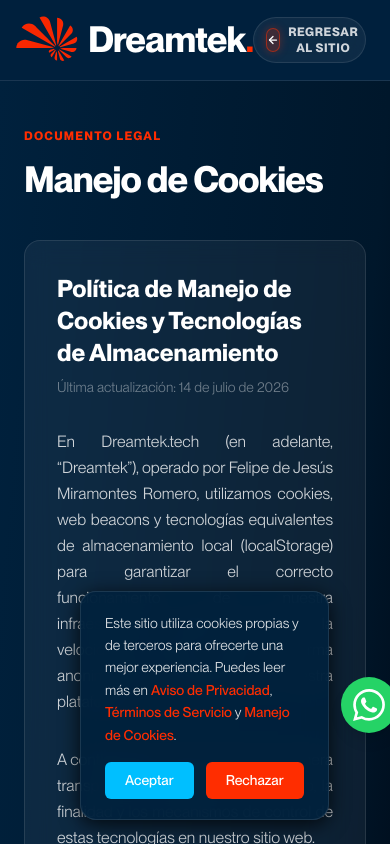
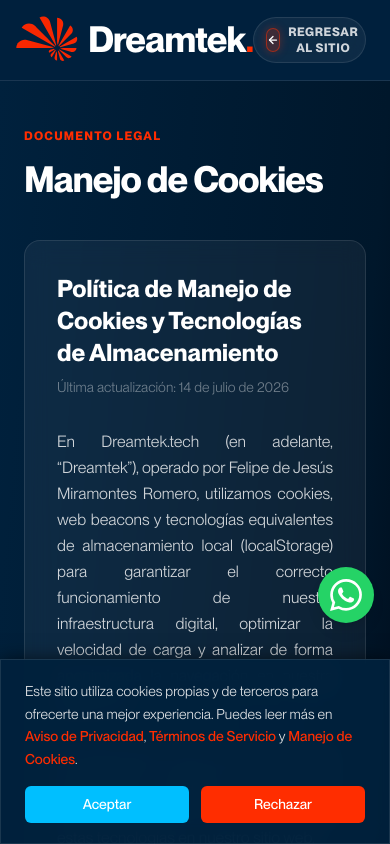
Before and after one commit to felipemiramontesr/dreamtek.tech, a Next.js app: page /cookies in a window 390 px wide. Shown: the top 844 px of the page. Built offline with nearby package versions, Linux system fonts and the light colour scheme.

Commit message:
style: Full-width solid cookie banner on mobile

```diff
--- a/src/app/cookieBanner.css
+++ b/src/app/cookieBanner.css
@@ -7,12 +7,12 @@
   display: flex;
   flex-direction: column;
   gap: 1rem;
-  background-color: rgba(255, 255, 255, 0.05); /* Matches glass-panel */
-  backdrop-filter: blur(12px); /* Matches glass-panel */
+  background-color: rgba(0, 33, 61, 1); /* Solid dark navy on mobile */
+  backdrop-filter: blur(12px);
   -webkit-backdrop-filter: blur(12px);
-  border: 1px solid rgba(255, 255, 255, 0.1); /* Matches glass-panel */
-  border-radius: 16px; /* Matches rounded-2xl */
-  box-shadow: 0 10px 30px rgba(0, 0, 0, 0.5);
+  border-top: 1px solid rgba(255, 255, 255, 0.1);
+  border-radius: 0; /* Full width on mobile */
+  box-shadow: 0 -10px 30px rgba(0, 0, 0, 0.5);
   animation: slide-up 0.5s cubic-bezier(0.16, 1, 0.3, 1) forwards;
   transition:
     background-color 0.3s ease,
@@ -43,6 +43,9 @@
     align-items: center;
     justify-content: space-between;
     gap: 2rem;
+    border-radius: 16px;
+    background-color: rgba(255, 255, 255, 0.05); /* Restore glassmorphism */
+    border: 1px solid rgba(255, 255, 255, 0.1);
   }
 }
 
--- a/src/components/layout/ClientWrapper.tsx
+++ b/src/components/layout/ClientWrapper.tsx
@@ -24,18 +24,18 @@ export function ClientWrapper({ children }: { children: React.ReactNode }) {
       {children}
       <Footer dict={dict} lang={lang} />
 
-      <div className="fixed bottom-6 left-0 w-full z-[100] pointer-events-none flex items-center min-h-[3.5rem]">
-        {/* Left spacing for perfect centering symmetry */}
-        <div className="flex-1 min-w-[5rem] md:min-w-[6rem]" />
+      <div className="fixed bottom-0 md:bottom-6 left-0 w-full z-[100] pointer-events-none flex items-center md:min-h-[3.5rem]">
+        {/* Left spacing for perfect centering symmetry (hidden on mobile) */}
+        <div className="hidden md:block flex-1 min-w-[6rem]" />
 
-        {/* Cookie Banner */}
-        <div className="pointer-events-auto w-full max-w-[1392px]">
+        {/* Cookie Banner (full width on mobile) */}
+        <div className="pointer-events-auto w-full md:max-w-[1392px]">
           <CookieBanner dict={dict} lang={lang} />
         </div>
 
-        {/* Right space where WA pill is perfectly centered */}
-        <div className="flex-1 min-w-[5rem] md:min-w-[6rem] relative pointer-events-auto">
-          <div className="absolute top-1/2 left-1/2 -translate-x-1/2 -translate-y-1/2">
+        {/* Right space where WA pill is perfectly centered on desktop, floating above on mobile */}
+        <div className="absolute bottom-[120%] right-4 md:static md:flex-1 md:min-w-[6rem] md:block pointer-events-auto">
+          <div className="md:absolute md:top-1/2 md:left-1/2 md:-translate-x-1/2 md:-translate-y-1/2">
             <WhatsAppPill dict={dict} />
           </div>
         </div>
```
